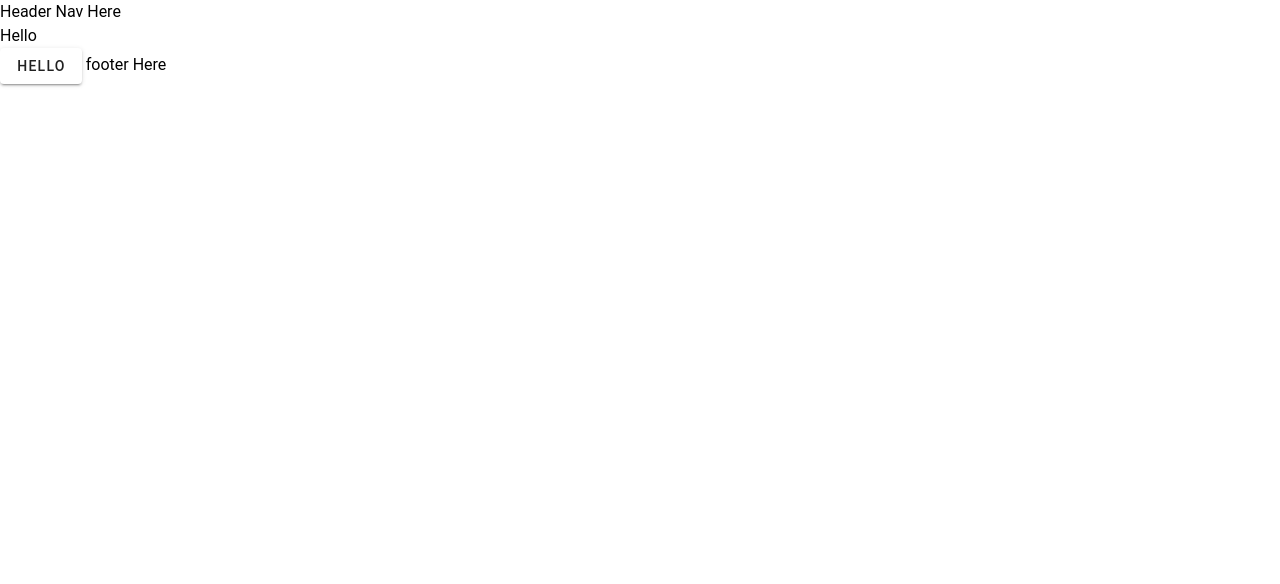
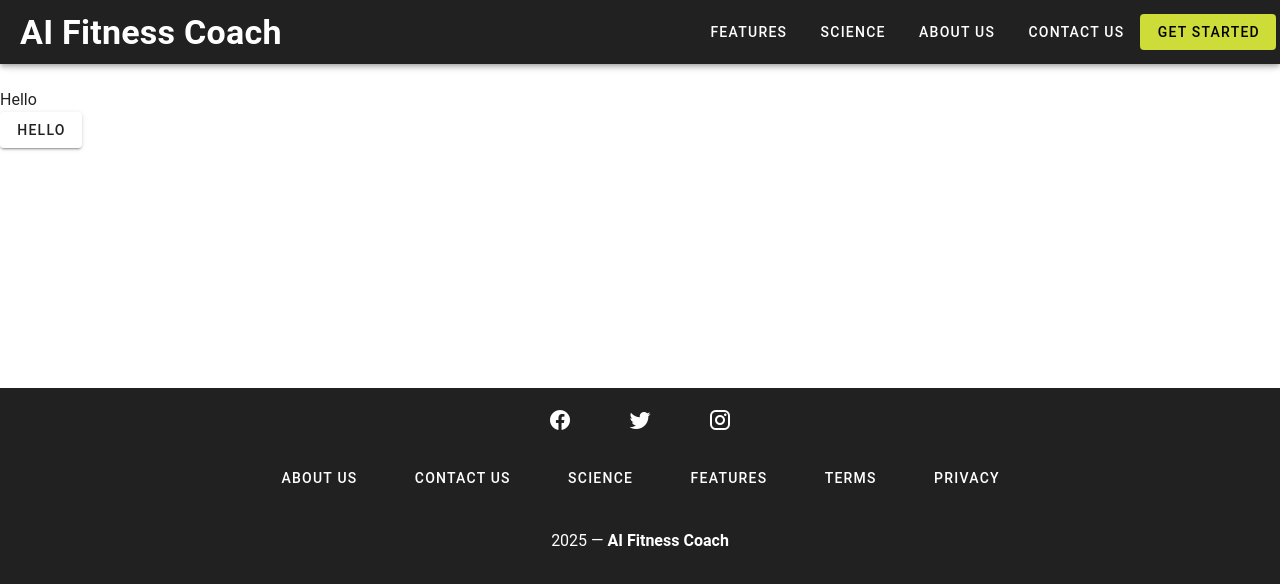
Before and after one commit to majdroses21/AIFitnessCoach, a Nuxt app: page / in a window 1280 px wide. Shown: the top 584 px of the page. Built offline with nearby package versions, Linux system fonts and the light colour scheme.

Commit message:
Handling Layout

```diff
--- a/components/AppFooter.vue
+++ b/components/AppFooter.vue
@@ -1,3 +1,33 @@
 <template>
-    footer Here
+    <v-footer
+        class="bg-grey-darken-4 text-center d-flex flex-column" dark
+      >
+        <div>
+          <v-btn
+            v-for="icon in ['mdi-facebook', 'mdi-twitter', 'mdi-instagram']"
+            :key="icon"
+            class="mx-4"
+            :icon="icon"
+            variant="text"
+          ></v-btn>
+        </div>
+
+        <div class="pt-4">
+          <v-btn
+            v-for="link in ['About us','Contact us', 'Science', 'Features','terms' , 'Privacy']"
+            :key="link"
+            variant="text"
+            class="mx-3"
+            color="white"
+          >
+            {{ link }}
+          </v-btn>
+        </div>
+
+        <v-divider class="my-4"></v-divider>
+
+        <div class="text-white">
+          {{ new Date().getFullYear() }} — <strong>AI Fitness Coach</strong>
+        </div>
+      </v-footer>
 </template>
--- a/components/HeaderNav.vue
+++ b/components/HeaderNav.vue
@@ -1,3 +1,14 @@
 <template>
-    Header Nav Here
+        <v-app-bar theme="dark" prominent>
+            <v-app-bar-title class="text-h4 font-weight-bold">
+                AI Fitness Coach
+            </v-app-bar-title>
+            <v-spacer></v-spacer>
+            <v-btn variant="text" :href="'#features'">Features</v-btn>
+            <v-btn variant="text" :href="'#science'">Science</v-btn>
+            <v-btn variant="text" to="/about">About us</v-btn>
+            <v-btn variant="text" to="/contact">Contact us</v-btn>
+            <!-- <v-btn variant="text">Community</v-btn> -->
+            <v-btn href="#packages" color="lime lighten-1" variant="flat">Get Started</v-btn>
+        </v-app-bar>
 </template>
--- a/layouts/website.vue
+++ b/layouts/website.vue
@@ -1,7 +1,11 @@
 <template>
     <div>
+      <v-app>
         <HeaderNav/>
+        <v-main>
           <slot/>
+        </v-main>
         <AppFooter/>
+      </v-app>
     </div>
 </template>
--- a/nuxt.config.ts
+++ b/nuxt.config.ts
@@ -27,6 +27,18 @@ export default defineNuxtConfig({
       },
     },
   },
+  vuetify: {
+    theme: {
+      themes: {
+        dark: {
+          primary: '#ff5722', // استخدام لون مميز يتناسب مع تصميم رياضي
+          secondary: '#4caf50', // لون ثانوي
+          accent: '#ffc107', // أكسنت يليق بالرياضة
+          background: '#121212', // خلفية داكنة
+        },
+      },
+    },
+  },
   runtimeConfig: {
     public: {
       API_URL: process.env.API_URL,
```
